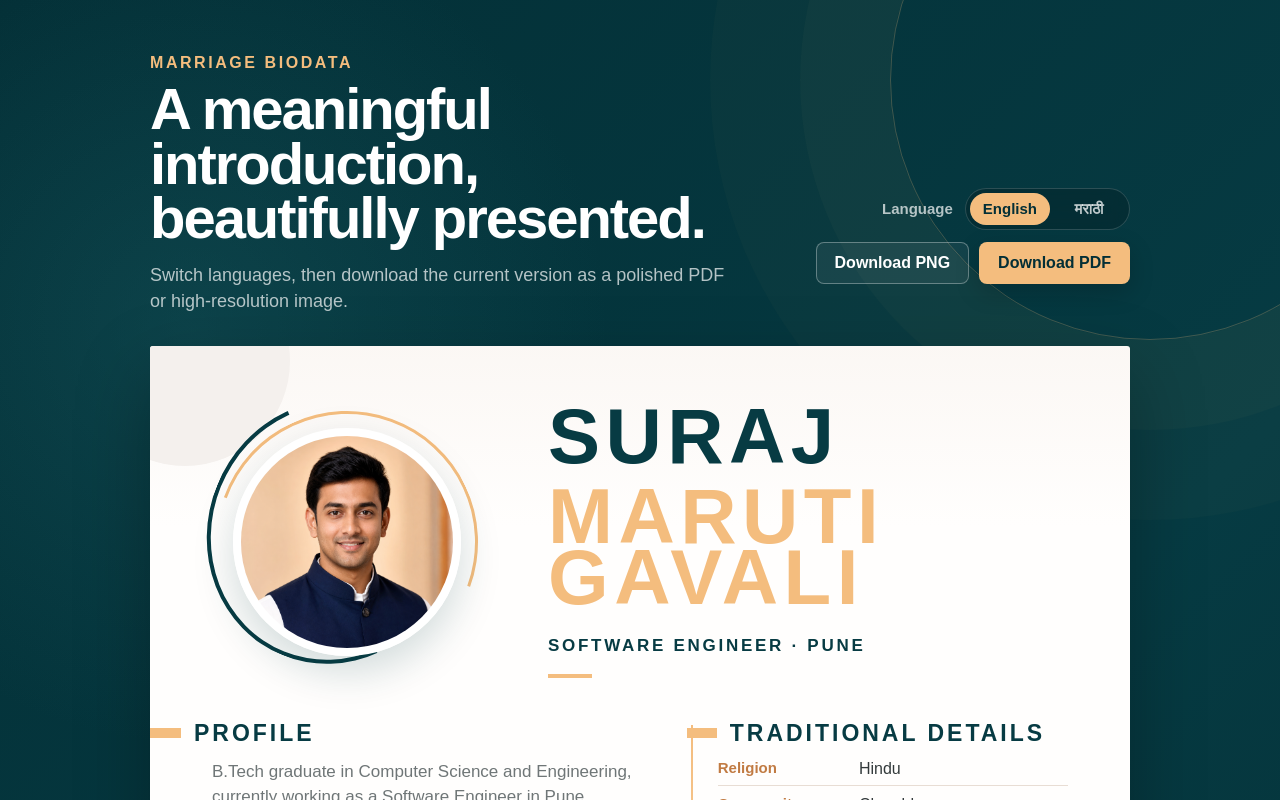
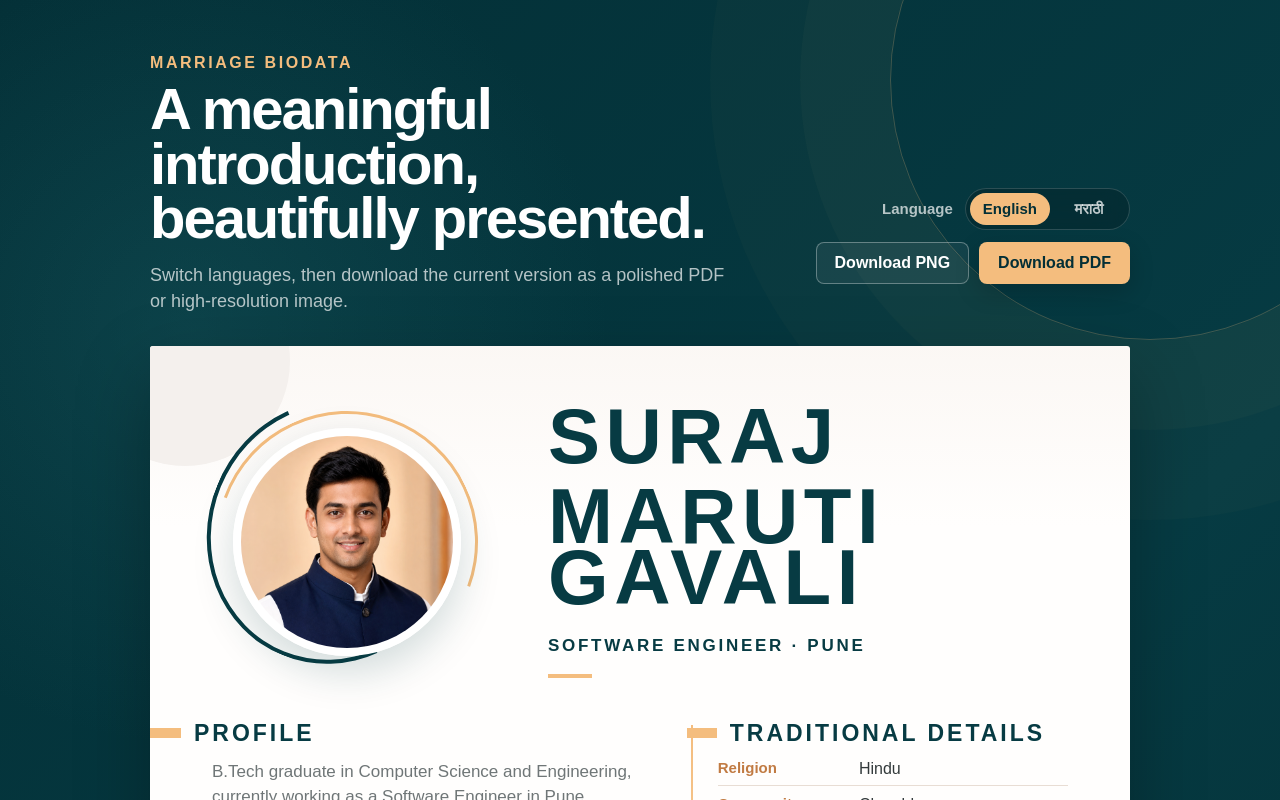
Before and after one commit to SurajGavali/biodata, a Next.js app: page / in a window 1280 px wide. Shown: the top 800 px of the page. Built offline with nearby package versions, Linux system fonts and the light colour scheme; a web font is replaced by a local one.

Commit message:
Match full name color

```diff
--- a/src/app/globals.css
+++ b/src/app/globals.css
@@ -347,7 +347,7 @@ a:focus-visible {
 
 .identity h1 strong {
   margin-top: 19px;
-  color: var(--peach);
+  color: inherit;
   font-weight: 600;
 }
 
```
